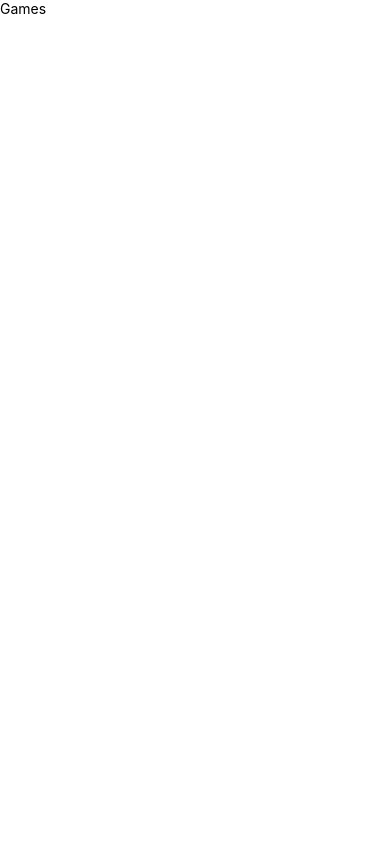
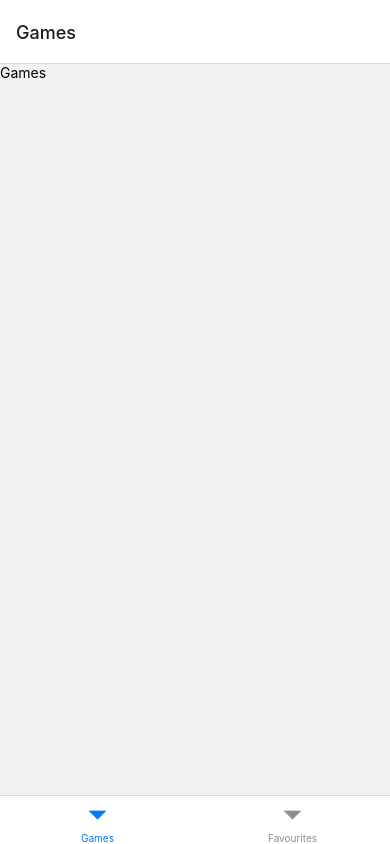
Before and after one commit to sedatkimki/react-native-games-app, a React Native app: screen / in a window 390 px wide. Built offline with nearby package versions, Linux system fonts and the light colour scheme.

Commit message:
feature/navigation - add tab navigation

```diff
--- a/App.js
+++ b/App.js
@@ -3,11 +3,18 @@ import { StyleSheet, Text, View } from "react-native";
 import Games from "./src/screens/games";
 import * as React from "react";
 import { NavigationContainer } from "@react-navigation/native";
+import { createBottomTabNavigator } from "@react-navigation/bottom-tabs";
+import Favourites from "./src/screens/favourites";
+
+const Tab = createBottomTabNavigator();
 
 export default function App() {
   return (
     <NavigationContainer>
-      <Games />
+      <Tab.Navigator>
+        <Tab.Screen name="Games" component={Games} />
+        <Tab.Screen name="Favourites" component={Favourites} />
+      </Tab.Navigator>
     </NavigationContainer>
   );
 }
--- a/package.json
+++ b/package.json
@@ -9,11 +9,14 @@
     "web": "expo start --web"
   },
   "dependencies": {
+    "@react-navigation/bottom-tabs": "^6.4.3",
     "@react-navigation/native": "^6.0.16",
     "expo": "~47.0.8",
     "expo-status-bar": "~1.4.2",
     "react": "18.1.0",
-    "react-native": "0.70.5"
+    "react-native": "0.70.5",
+    "react-native-safe-area-context": "4.4.1",
+    "react-native-screens": "~3.18.0"
   },
   "devDependencies": {
     "@babel/core": "^7.12.9"
--- /dev/null
+++ b/src/screens/favourites/index.js
@@ -0,0 +1,14 @@
+import { StyleSheet, Text, View } from "react-native";
+import React from "react";
+
+const Favourites = () => {
+  return (
+    <View>
+      <Text>Favourites</Text>
+    </View>
+  );
+};
+
+export default Favourites;
+
+const styles = StyleSheet.create({});
```
Also changed, not shown: src/screens/favorites/index.js (deleted), 1 other file (tests, documents, lock files or other folders).
